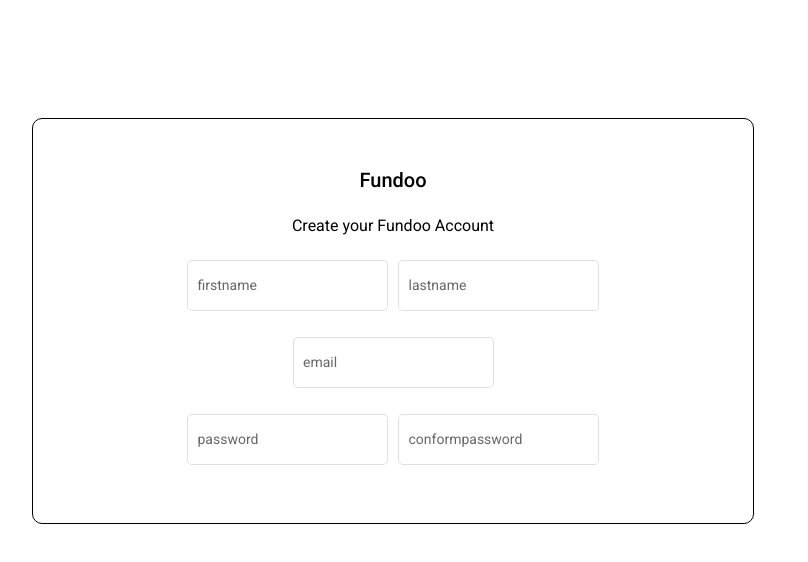
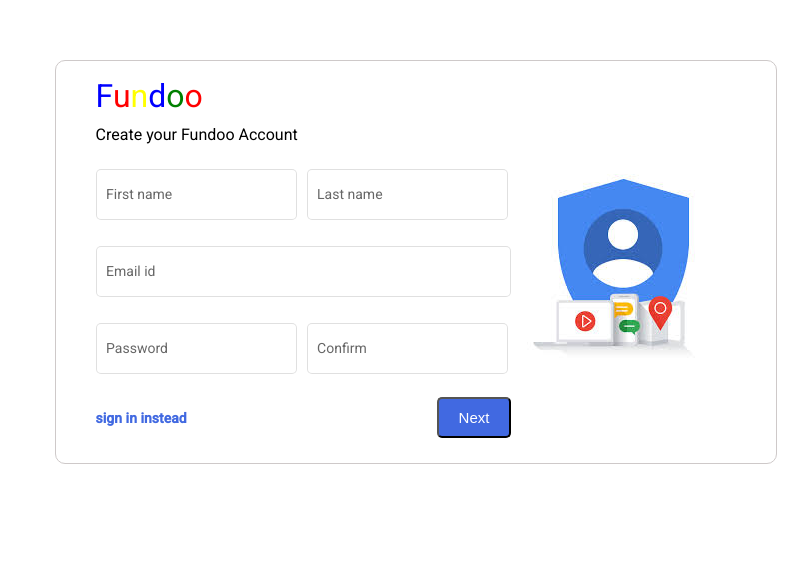
Before and after one commit to poojasri6799/FundooNotes_UI, an Angular app: page /register in a window 1280 px wide. Shown: the part 138-700 px from the top of the page, without its empty margins (224-1032 px from the left). Built offline with nearby package versions, Linux system fonts and the light colour scheme.

Commit message:
Added: Code to add fundoo registration UI

```diff
--- a/package.json
+++ b/package.json
@@ -17,6 +17,7 @@
     "@angular/common": "~11.0.5",
     "@angular/compiler": "~11.0.5",
     "@angular/core": "~11.0.5",
+    "@angular/flex-layout": "^11.0.0-beta.33",
     "@angular/forms": "~11.0.5",
     "@angular/material": "^11.0.3",
     "@angular/platform-browser": "~11.0.5",
--- a/src/app/app.module.ts
+++ b/src/app/app.module.ts
@@ -9,6 +9,7 @@ import { BrowserAnimationsModule } from '@angular/platform-browser/animations';
 import { MatFormFieldModule} from '@angular/material/form-field';
 import { MatIconModule } from '@angular/material/icon';
 import {MatInputModule} from '@angular/material/input';
+import { FlexLayoutModule } from '@angular/flex-layout';
 
 @NgModule({
   declarations: [
@@ -19,7 +20,7 @@ import {MatInputModule} from '@angular/material/input';
   imports: [
     BrowserModule,
     AppRoutingModule,
-    BrowserAnimationsModule,MatFormFieldModule,MatIconModule,MatInputModule
+    BrowserAnimationsModule,MatFormFieldModule,MatIconModule,MatInputModule,FlexLayoutModule
   ],
   providers: [],
   bootstrap: [AppComponent]
--- a/src/app/components/registration/registration.component.html
+++ b/src/app/components/registration/registration.component.html
@@ -1,50 +1,70 @@
-
-
-<body>
-  <div class="container">
+<body fxLayout="row" fxLayoutAlign="center center">
+  <div class="main-container" fxLayout="row" fxLayoutAlign="space-around start">
+    <div class="container" fxLayout="column" fxLayoutAlign="space-around start">
       <div class="header">
-      <h2>Fundoo</h2>
+        <div class="fundoo">
+          <span class="f">F</span>
+          <span class="u">u</span>
+          <span class="n">n</span>
+          <span class="d">d</span>
+          <span class="o">o</span>
+          <span class="O">o</span>
+        </div>
+        <div class="sub-header">
           <h3>Create your Fundoo Account</h3>
         </div>
-    <div class="inputfields">
+      </div>
+      <div class="inputfields" fxLayout="row" fxLayoutAlign="space-evenly center">
         <div class="mr">
           <mat-form-field appearance="outline">
-          <mat-label>firstname</mat-label>
-          <input matInput placeholder="FirstName">
+            <mat-label>First name</mat-label>
+            <input matInput placeholder="FirstName" />
           </mat-form-field>
         </div>
         <div>
           <mat-form-field appearance="outline">
-          <mat-label>lastname</mat-label>
-          <input matInput placeholder="LastName">
+            <mat-label>Last name</mat-label>
+            <input matInput placeholder="LastName" />
           </mat-form-field>
         </div>
       </div>
       <div class="inputfields">
-      <mat-form-field appearance="outline">
-        <mat-label>email</mat-label>
-        <input matInput placeholder="Email">
+        <div>
+          <mat-form-field class="mail" appearance="outline">
+            <mat-label>Email id</mat-label>
+            <input matInput placeholder="Email" />
           </mat-form-field>
         </div>
-    <div class="inputfields">
+      </div>
+      <div
+        class="inputfields"
+        fxLayout="row"
+        fxLayoutAlign="space-evenly center"
+      >
         <div class="mr">
           <mat-form-field appearance="outline">
-          <mat-label>password</mat-label>
-          <input matInput placeholder="Password">
+            <mat-label>Password</mat-label>
+            <input matInput placeholder="Password" />
+            <!-- <input matInput [type]="hide ? 'password' : 'text'">
+    <button mat-icon-button matSuffix (click)="hide = !hide" [attr.aria-label]="'Hide password'" [attr.aria-pressed]="hide">
+    <mat-icon>{{hide ? 'visibility_off' : 'visibility'}}</mat-icon>
+    </button> -->
           </mat-form-field>
         </div>
         <div>
           <mat-form-field appearance="outline">
-          <mat-label>conformpassword</mat-label>
-          <input matInput placeholder="ConformPassword">
+            <mat-label>Confirm</mat-label>
+            <input matInput placeholder="ConformPassword" />
           </mat-form-field>
         </div>
       </div>
+      <div class="inputfields1">
+        <a class="sign">sign in instead</a>
+        <button class="next">Next</button>
+      </div>
+    </div>
+    <div class="img">
+      <img src="../../../assets/downloadgoogle.jpg" />
+    </div>
   </div>
 </body>
-    <!--<mat-form-field appearance="outline">
-      <mat-label>Outline form field</mat-label>
-      <input matInput placeholder="Firstname">
-      <mat-icon matSuffix>sentiment_very_satisfied</mat-icon>
-      <mat-hint>Hint</mat-hint>
-    </mat-form-field>-->
--- a/src/app/components/registration/registration.component.scss
+++ b/src/app/components/registration/registration.component.scss
@@ -1,30 +1,55 @@
 
-body{
-    min-height: 100vh;
-    margin: 0;
+.main-container{
+    border: 1px solid rgb(206, 201, 201);
+    border-radius: 10px;
+    padding: 25px 40px 25px 40px;
 }
-.container{
-    display: flex;
-    flex-direction: column;
-    border: 1px solid black;
-    border-radius: 10px;
-    width: 50%;
-    padding: 45px 40px 36px 40px;
-    margin-top: 20%;
-    margin-left: 20%;
+
+.img{
+    margin-top: 10%;
 }
-.inputfields{
-    display: flex;
-    justify-content: center;
-    align-items: center;
+
+.f, .d{
+    color: blue;
 }
+.u, .O{
+    color: red;
+}
+.n{
+    color: yellow;
+}
+
+.o{
+    color: green;
+}
+
+.fundoo{
+    font-size: xx-large;
+}
+
+.sub-header{
+    margin-top: 15px;
+}
+
 .mr{
     margin-right: 10px;
 }
 
-.header{
-    display: flex;
-    flex-direction: column;
-    justify-content: center;
-    align-items: center;
+.mail{
+    width: 415px;
 }
+
+.sign{
+
+    color: royalblue;
+    margin-right: 250px;
+    font-weight: bold;
+}
+
+.next{
+    background-color: royalblue;
+    color: white;
+    border-radius: 5px;
+    padding: 10px 20px 10px 20px;
+    font-size: 15px;
+}
```
Also changed, not shown: src/assets/downloadgoogle.jpg (added), 1 other file (tests, documents, lock files or other folders). Lines whose indentation alone changed are shown as unchanged.
